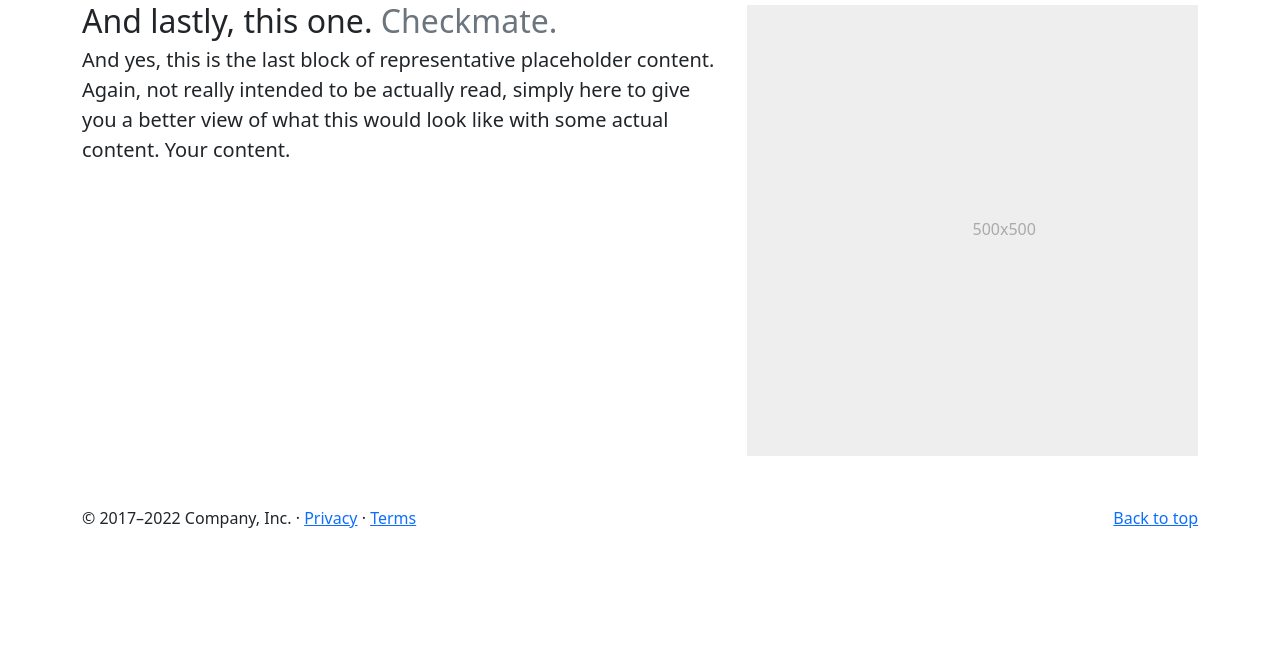
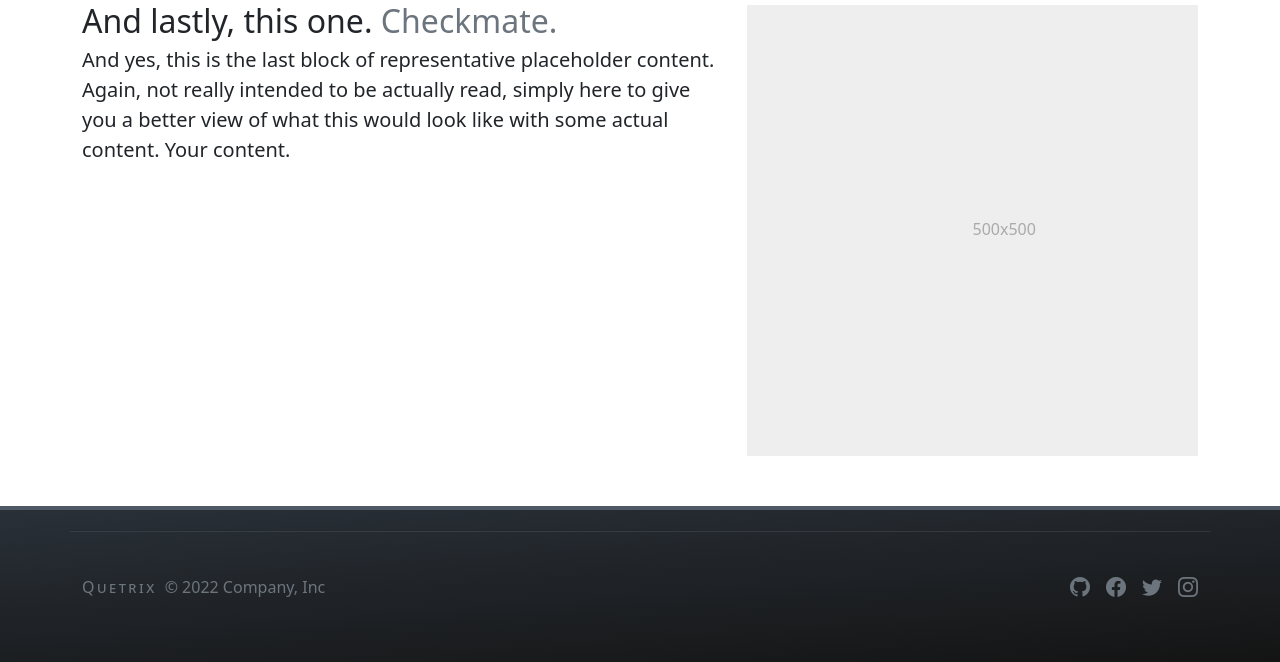
Before and after one commit to Reconix/Quetrix, a PHP site: page /_blank.php in a window 1280 px wide. Shown: the part 1434-2096 px from the top of the page. Before the commit the page ends 1962 px from the top, so only its background shows below. Run offline with PHP 8.4, Linux system fonts and the light colour scheme; some web fonts are replaced.

Commit message:
Adding our footer
Very basic footer, it does it's thing, will add variants later

```diff
--- a/inc/footer.php
+++ b/inc/footer.php
@@ -1,5 +1,43 @@
 <!--=:: Footer ::=-->
-<footer class="container">
-  <p class="float-end"><a href="#">Back to top</a></p>
-  <p>&copy; 2017–2022 Company, Inc. &middot; <a href="#">Privacy</a> &middot; <a href="#">Terms</a></p>
+<style>
+  footer {
+    border-top: 4px solid #4f5966;
+    padding: 20px;
+    background: #292f37;
+    background: linear-gradient(356deg, rgb(20 20 20) 0%, rgb(41 48 56) 100%);
+  }
+
+  .footer-brand {
+    letter-spacing: 2.5px;
+    font-variant: small-caps;
+  }
+
+  .footer-hr {
+    border-top: 1px solid #222222;
+    border-bottom: 1px solid #6c757d;
+    margin-top: 0px !important;
+    margin-bottom: 0px !important;
+  }
+</style>
+
+<footer class="">
+
+  <hr class="container footer-hr">
+
+  <div class="container d-flex flex-wrap justify-content-between align-items-center py-3 my-4">
+
+    <div class="col-md-4 d-flex align-items-center">
+      <a href="https://github.com/Reconix/Quetrix" class="mb-3 me-2 mb-md-0 footer-brand text-muted text-decoration-none lh-1">
+        Quetrix
+      </a>
+      <span class="mb-3 mb-md-0 text-muted"> © 2022 Company, Inc </span>
+    </div>
+
+    <ul class="nav col-md-4 justify-content-end list-unstyled d-flex">
+      <li class="fs-5 ms-3"><a class="text-muted" href="https://github.com/Reconix/Quetrix"><i class="bi bi-github"></i></i></a></li>
+      <li class="fs-5 ms-3"><a class="text-muted" href="#"><i class="bi bi-facebook"></i></a></li>
+      <li class="fs-5 ms-3"><a class="text-muted" href="#"><i class="bi bi-twitter"></i></a></li>
+      <li class="fs-5 ms-3"><a class="text-muted" href="#"><i class="bi bi-instagram"></i></a></li>
+    </ul>
+  </div>
 </footer>
--- a/inc/header.php
+++ b/inc/header.php
@@ -30,8 +30,8 @@
         </ul>
         <div class="text-end">
 
-          <button type="button" class="btn btn-login btn-sm me-2"><i class="bi bi-box-arrow-in-right"></i> Login</button>
-          <button type="button" class="btn btn-sign-up btn-sm"><i class="bi bi-person-lines-fill"></i> Sign-up</button>
+          <button type="button" id="btn-login" class="btn btn-login btn-sm me-2"><i class="bi bi-box-arrow-in-right"></i> Login</button>
+          <button type="button" id="btn-sign-up" class="btn btn-sign-up btn-sm"><i class="bi bi-person-lines-fill"></i> Sign-up</button>
         </div>
       </div>
     </div>
```
